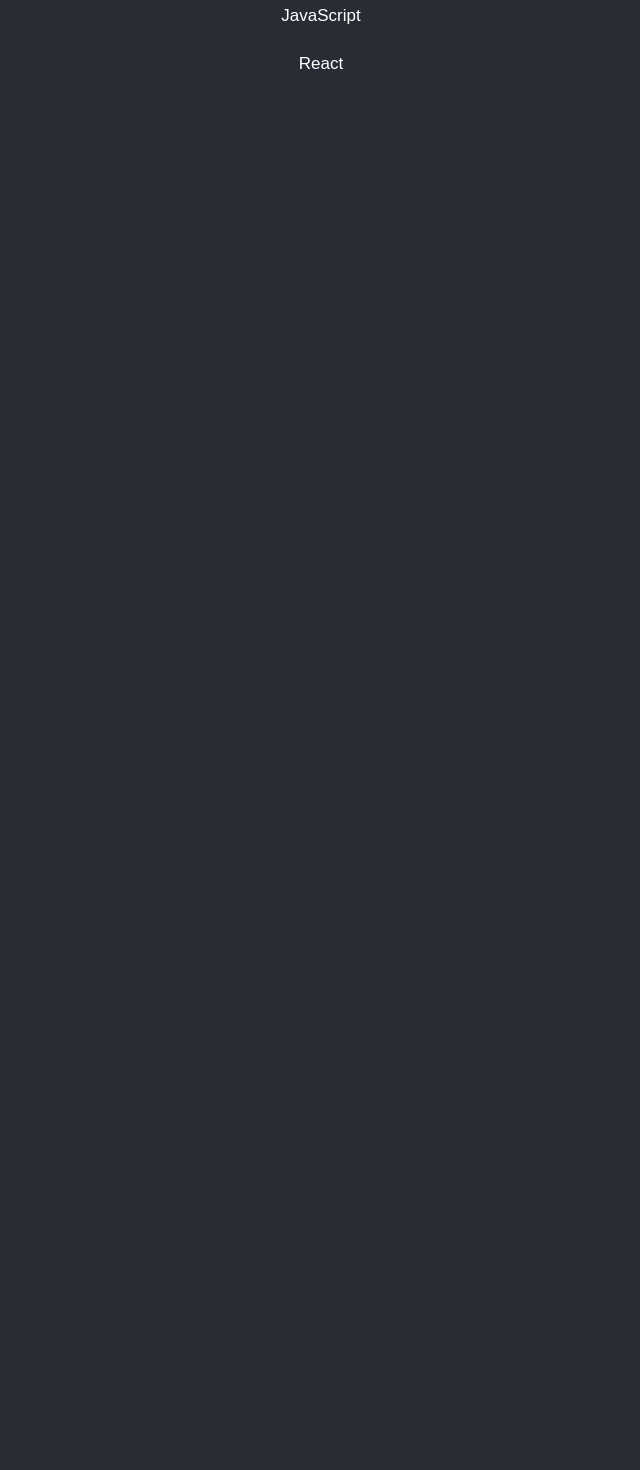
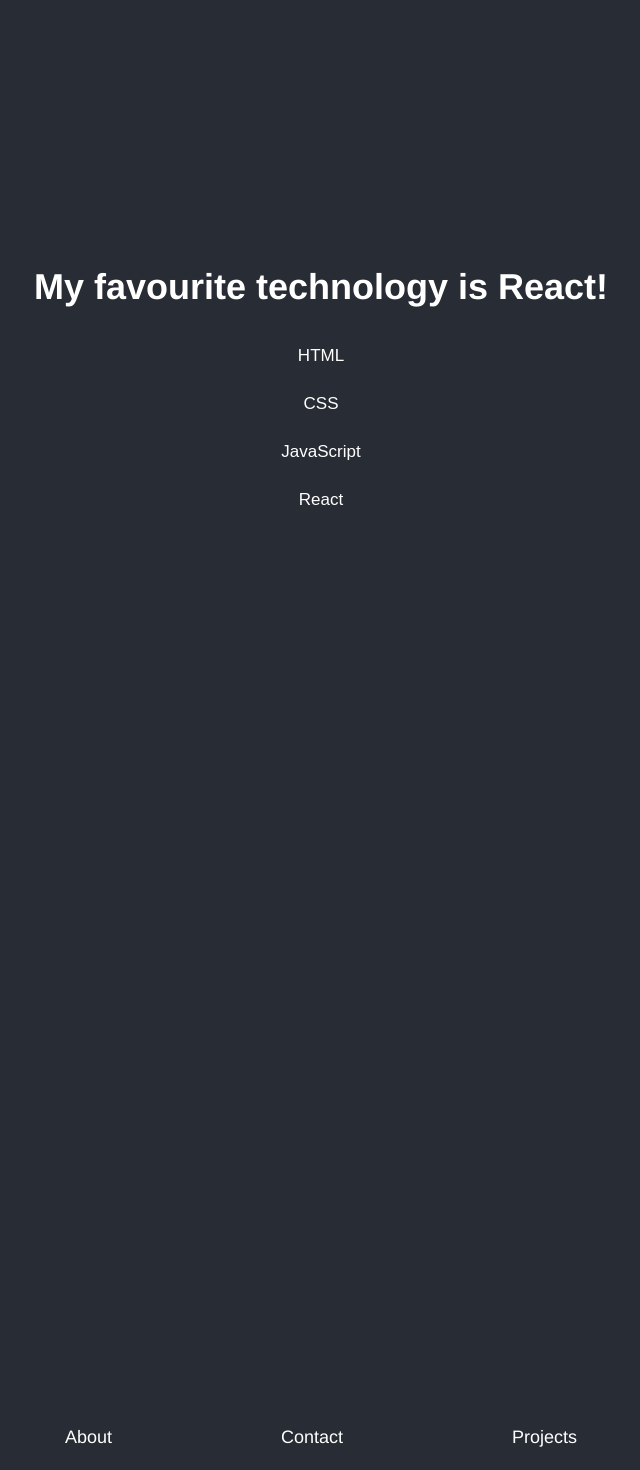
Before and after one commit to bgrando24/portfolio-deploy, a React (Create React App) app: page / in a window 1280 px wide. Shown: the part 988-2458 px from the top of the page, without its empty margins (319-959 px from the left). Before the commit the page ends 1515 px from the top, so only its background shows below. Built offline with nearby package versions, Linux system fonts and the light colour scheme.

Commit message:
Added footer react components

```diff
--- a/src/App.css
+++ b/src/App.css
@@ -1,37 +1,10 @@
 .App {
   text-align: center;
-}
-
-.App-logo {
-  height: 40vmin;
-  pointer-events: none;
-}
-
-@media (prefers-reduced-motion: no-preference) {
-  .App-logo {
-    animation: App-logo-spin infinite 20s linear;
-  }
-}
-
-.App-header {
   min-height: 100vh;
   display: flex;
   flex-direction: column;
   align-items: center;
   justify-content: center;
-  font-size: calc(10px + 2vmin);
+  font-size: calc(10px + 50%);
   color: white;
 }
-
-.App-link {
-  color: #61dafb;
-}
-
-@keyframes App-logo-spin {
-  from {
-    transform: rotate(0deg);
-  }
-  to {
-    transform: rotate(360deg);
-  }
-}
--- a/src/App.js
+++ b/src/App.js
@@ -7,17 +7,24 @@
 
 
 
+import React from 'react';
+
+
 // components imported
 import NavBar from './NavBar.js';
 import Heading from './Heading.js';
 import {TechMenu_Parent} from './TechMenu/TechMenu-Parent.js';
+import { Footer_Parent } from './footer/Footer-Parent.js';
 
 // imported styles
 import './App.css';
 import './NavBar.css';
 import './Heading.css';
 import './TechMenu/styles/TechMenu-Parent.css';
-import React from 'react';
+import './footer/styles/Footer-View.css';
+
+
+
 
 
 
@@ -32,11 +39,10 @@ export class App extends React.Component {
 
       <NavBar />
 
-      <header className="App-header">
+      <TechMenu_Parent />
 
-          <TechMenu_Parent />
+      <Footer_Parent />
 
-      </header>
     </div>
     );
   }
--- a/src/TechMenu/styles/TechMenu-Parent.css
+++ b/src/TechMenu/styles/TechMenu-Parent.css
@@ -1,7 +1,7 @@
 
 .techmenu-div {
-
-    margin-top: -50vh;
+    margin-top: 60vh;
+    margin-bottom: 30vh;
 }
 
 .techmenu-items-div button {
--- /dev/null
+++ b/src/footer/Footer-Parent.js
@@ -0,0 +1,20 @@
+import React from 'react';
+import { Footer_View } from './Footer-View';
+
+
+export class Footer_Parent extends React.Component {
+    constructor() {
+        super();
+        this.state = {};    //Controls the state of the footer
+    }
+
+    handleClick(footerItem) {
+        this.setState( {} );
+    }
+
+    render() {
+        return(
+            <Footer_View />
+        );
+    }
+};
--- /dev/null
+++ b/src/footer/Footer-View.js
@@ -0,0 +1,16 @@
+import React from "react";
+
+export class Footer_View extends React.Component {
+
+    render() {
+        return(
+            <div className="footer-view">
+                <ul>
+                    <li>About</li>
+                    <li>Contact</li>
+                    <li>Projects</li>
+                </ul>
+            </div>
+        );
+    }
+}
--- /dev/null
+++ b/src/footer/styles/Footer-View.css
@@ -0,0 +1,31 @@
+
+.footer-view {
+    width: 100%;
+    margin-top: 50%;
+}
+
+.footer-view ul {
+    display: flex;
+    justify-content: space-between;
+    padding-left: 30%;
+    padding-right: 30%;
+}
+
+.footer-view li{
+    list-style: none;
+    display: inline-flex;
+    justify-content: space-between;
+
+}
+
+.footer-view li {
+    cursor: pointer;
+    height: 30px;
+    line-height: 30px;
+
+}
+
+.footer-view li:hover {
+    transition: 0.2s;
+    opacity: 0.5;
+}
```
Also changed, not shown: src/footer/Footer-Interface.js (added).
